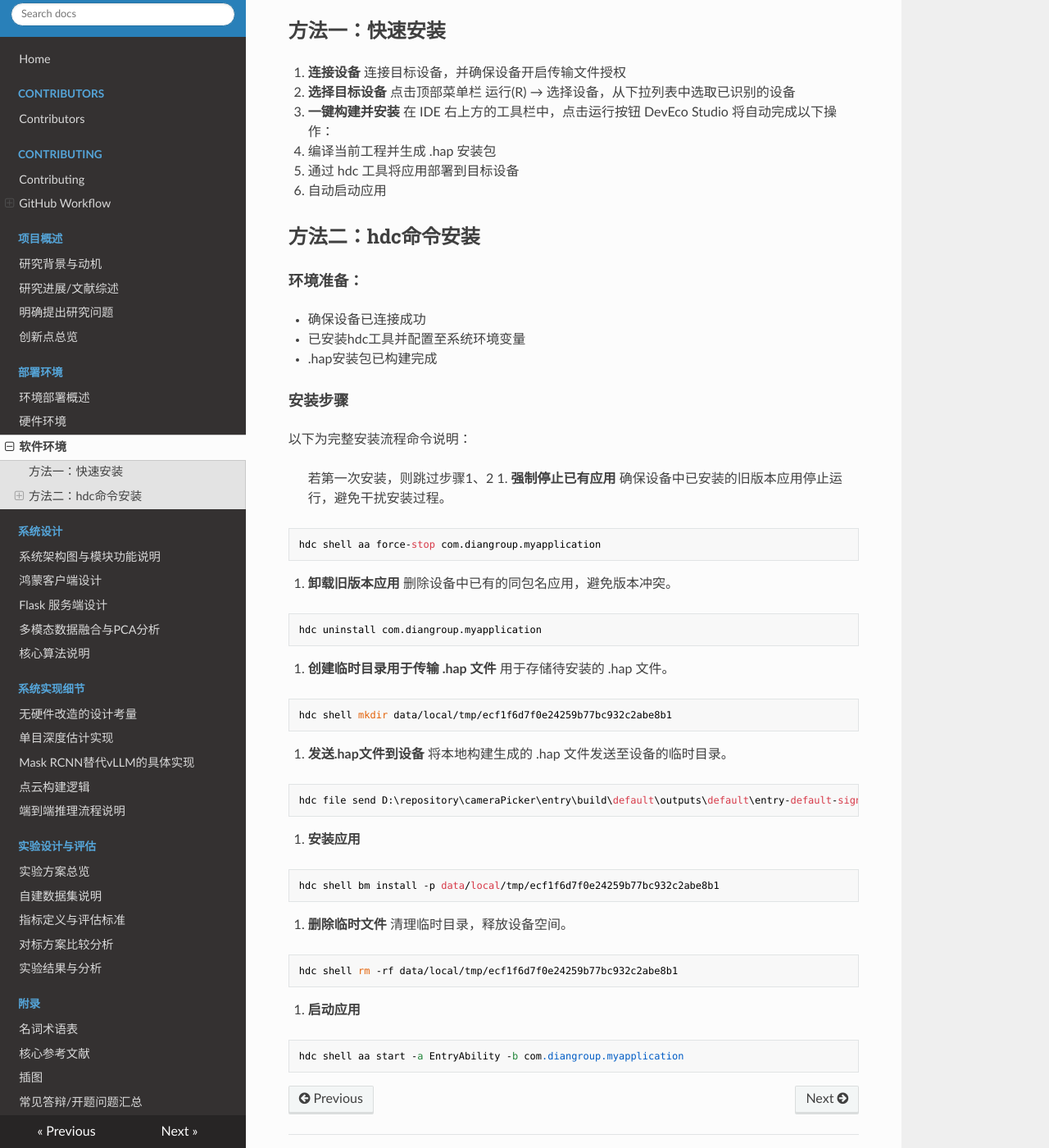
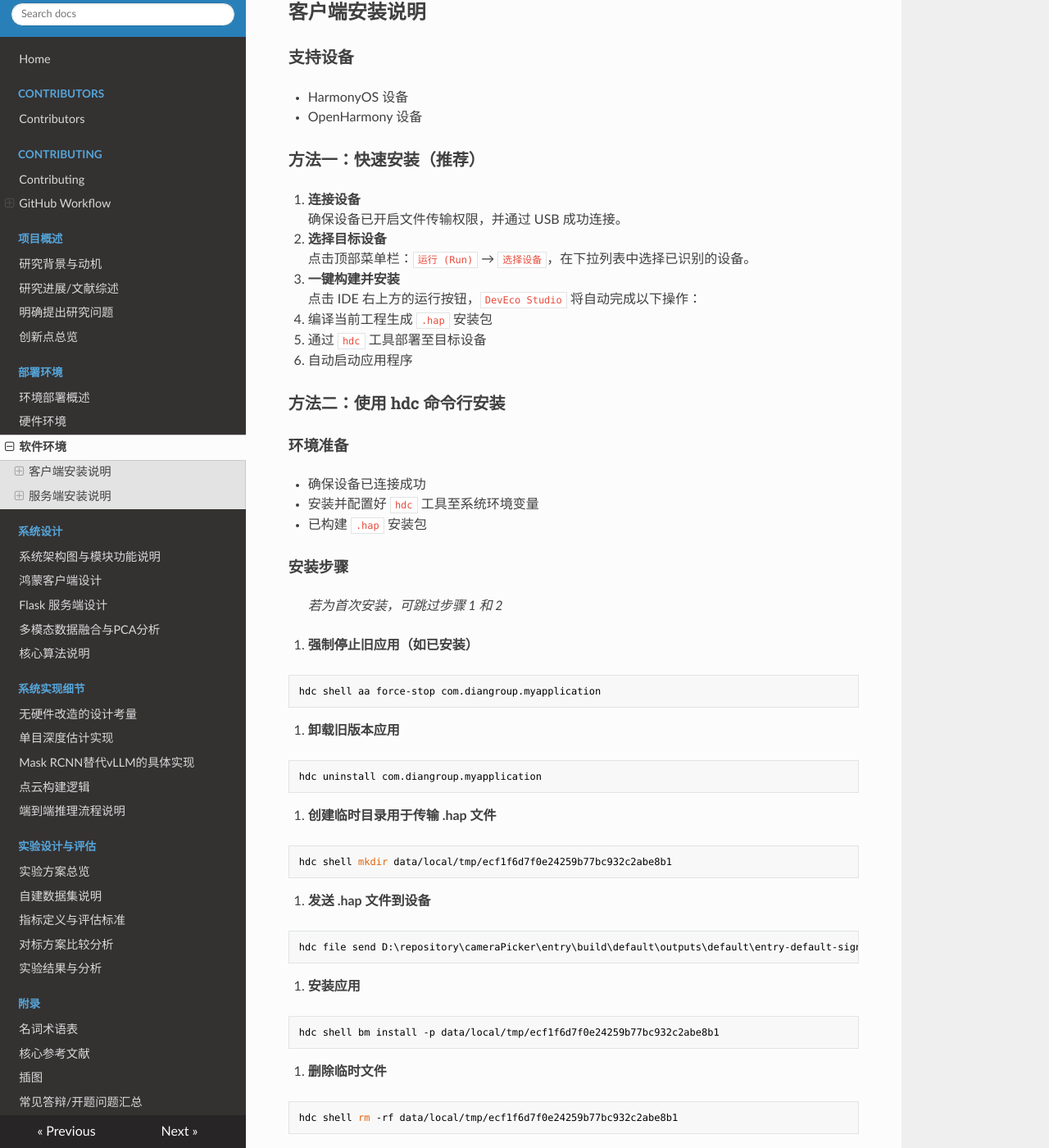
Before and after one commit to xiaoanmodel/-, an MkDocs documentation site: the page built from docs/0_environment_setup/software.md, in a window 1280 px wide and 1400 px high, scrolled down 246 px. Shown: the whole window at 82% size. Built offline with MkDocs 1.6.1, drawn with Linux system fonts in a browser that asks for light colours; nearby versions of some CDN libraries; some of the changed text lies outside the part shown.

Commit message:
优化客户端安装说明，调整格式和内容，增加可读性，完善安装步骤

````diff
--- a/docs/0_environment_setup/software.md
+++ b/docs/0_environment_setup/software.md
@@ -1,59 +1,132 @@
-# 作品安装说明
+#  作品安装说明
 > 阅读此说明，你可以快速安装并使用产品
->
-**支持的设备**：
-- HarmonyOS设备
-- OpenHarmony设备
-## 方法一：快速安装
+
+---
+
+##  客户端安装说明
+
+###  支持设备
+
+- HarmonyOS 设备
+- OpenHarmony 设备
+
+
+###  方法一：快速安装（推荐）
+
 1. **连接设备**
-连接目标设备，并确保设备开启传输文件授权
+   确保设备已开启文件传输权限，并通过 USB 成功连接。
+
 2. **选择目标设备**
-点击顶部菜单栏 运行(R) → 选择设备，从下拉列表中选取已识别的设备
+   点击顶部菜单栏：`运行 (Run)` → `选择设备`，在下拉列表中选择已识别的设备。
+
 3. **一键构建并安装**
-在 IDE 右上方的工具栏中，点击运行按钮
-DevEco Studio 将自动完成以下操作：
-- 编译当前工程并生成 .hap 安装包
-- 通过 hdc 工具将应用部署到目标设备
-- 自动启动应用
+   点击 IDE 右上方的运行按钮，`DevEco Studio` 将自动完成以下操作：
 
-## 方法二：hdc命令安装
-#### 环境准备：
+   - 编译当前工程生成 `.hap` 安装包
+   - 通过 `hdc` 工具部署至目标设备
+   - 自动启动应用程序
+
+
+###  方法二：使用 hdc 命令行安装
+
+####  环境准备
+
 - 确保设备已连接成功
-- 已安装hdc工具并配置至系统环境变量
-- .hap安装包已构建完成
-#### 安装步骤
-以下为完整安装流程命令说明：
-> 若第一次安装，则跳过步骤1、2
-1. **强制停止已有应用**
-确保设备中已安装的旧版本应用停止运行，避免干扰安装过程。
-```
+- 安装并配置好 `hdc` 工具至系统环境变量
+- 已构建 `.hap` 安装包
+
+####  安装步骤
+
+> *若为首次安装，可跳过步骤 1 和 2*
+
+1. **强制停止旧应用（如已安装）**
+```bash
 hdc shell aa force-stop com.diangroup.myapplication
 ```
+
 2. **卸载旧版本应用**
-删除设备中已有的同包名应用，避免版本冲突。
-```
+```bash
 hdc uninstall com.diangroup.myapplication
 ```
+
 3. **创建临时目录用于传输 .hap 文件**
-用于存储待安装的 .hap 文件。
-```
+```bash
 hdc shell mkdir data/local/tmp/ecf1f6d7f0e24259b77bc932c2abe8b1
 ```
-4. **发送.hap文件到设备**
-将本地构建生成的 .hap 文件发送至设备的临时目录。
-```
+
+4. **发送 .hap 文件到设备**
+```bash
 hdc file send D:\repository\cameraPicker\entry\build\default\outputs\default\entry-default-signed.hap data/local/tmp/ecf1f6d7f0e24259b77bc932c2abe8b1
 ```
+
 5. **安装应用**
-```
+```bash
 hdc shell bm install -p data/local/tmp/ecf1f6d7f0e24259b77bc932c2abe8b1
 ```
-1. **删除临时文件**
-清理临时目录，释放设备空间。
-```
+
+6. **删除临时文件**
+```bash
 hdc shell rm -rf data/local/tmp/ecf1f6d7f0e24259b77bc932c2abe8b1
 ```
-1. **启动应用**
-```
+
+7. **启动应用**
+```bash
 hdc shell aa start -a EntryAbility -b com.diangroup.myapplication
 ```
+
+---
+
+##  服务端安装说明
+
+
+###  项目概述
+
+本项目包含两个已构建好的 Docker 镜像，并通过 Docker Compose 进行配置与管理。请按照以下步骤安装和运行服务端。
+
+
+###  安装步骤
+
+####  安装 Docker 和 Docker Compose
+
+- Docker 官方安装指南：
+  [https://docs.docker.com/get-docker](https://docs.docker.com/get-docker)
+
+- Docker Compose 安装指南：
+  [https://docs.docker.com/compose/install](https://docs.docker.com/compose/install)
+
+验证是否安装成功：
+```bash
+docker --version
+docker-compose --version
+```
+
+
+####  加载 Docker 镜像
+
+- 下载镜像打包文件 `project_images.tar`，并使用以下命令加载至本地：
+```bash
+docker load -i <path/to/your_image.tar>
+```
+
+> 请将 `<path/to/your_image.tar>` 替换为镜像文件的实际路径。
+
+验证镜像是否成功加载：
+```bash
+docker images
+```
+
+
+####  使用 Docker Compose 启动服务
+
+在包含 `docker-compose.yml` 的目录下执行：
+```bash
+docker-compose up -d
+```
+
+- `-d` 表示容器在后台运行
+- 会自动创建容器并运行所有服务
+
+查看运行状态：
+```bash
+docker-compose ps
+```
````
